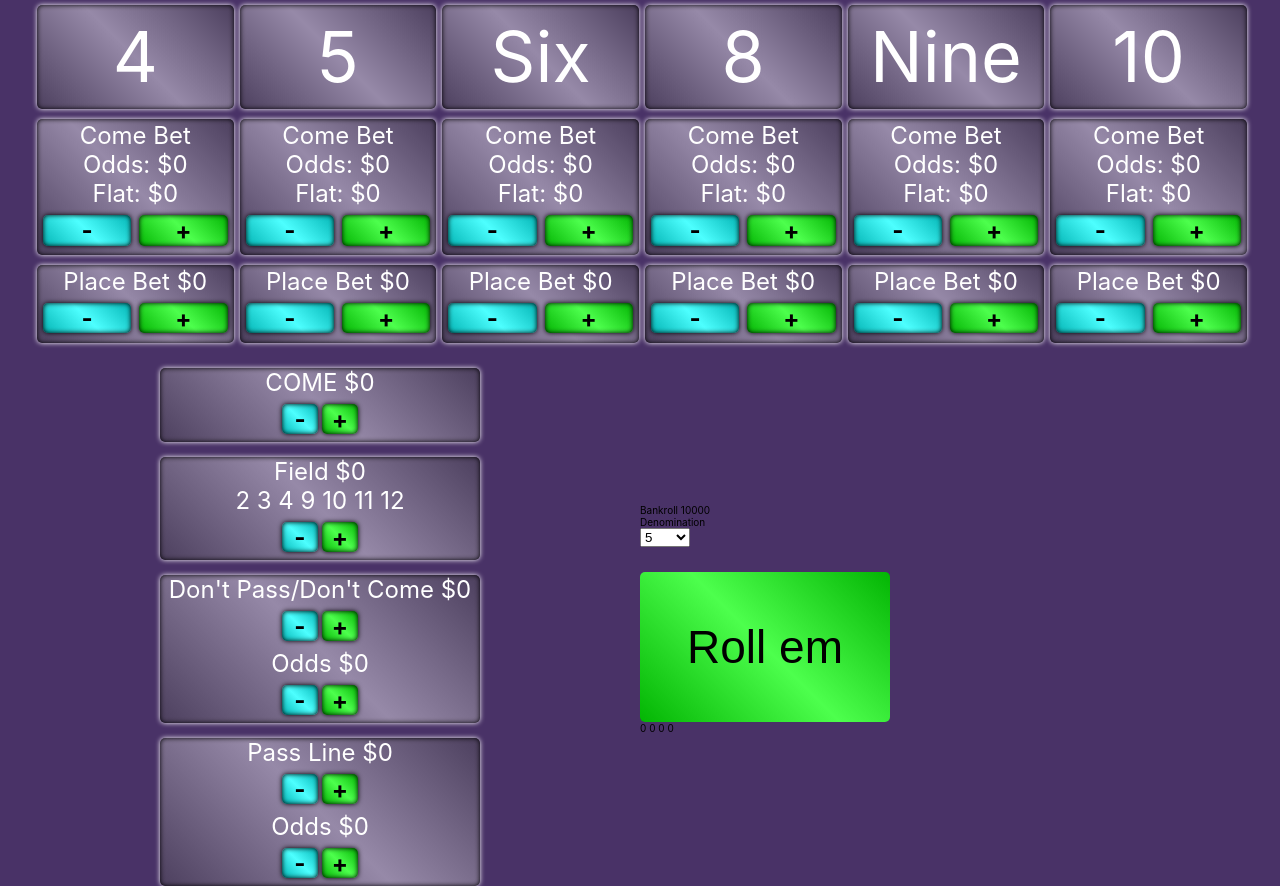
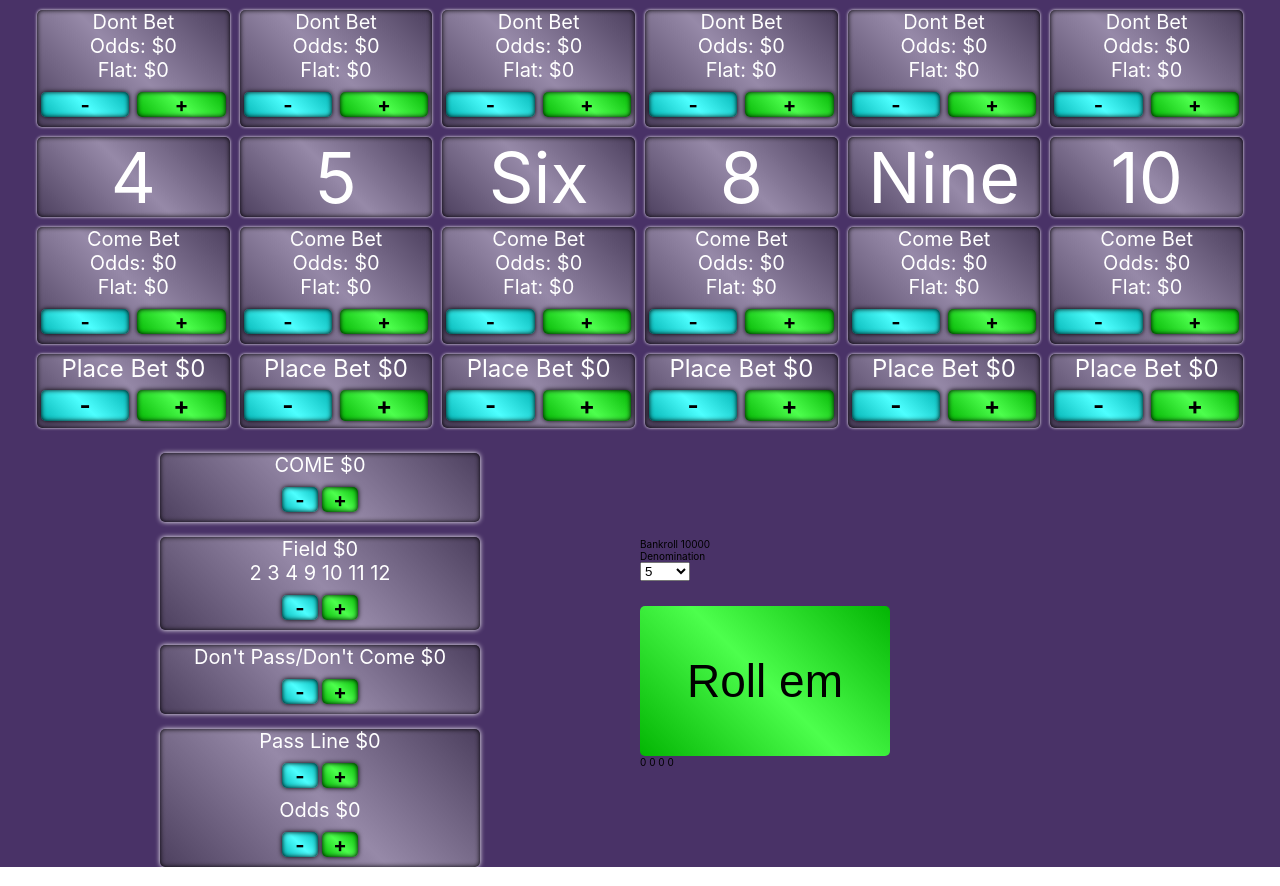
Before and after one commit to jgharris314/craps2021, a React (Create React App) app in the folder front-end/: page / in a window 1280 px wide. Built offline with nearby package versions, Linux system fonts and the light colour scheme.

Commit message:
added dont to number section. renamed placebets to number section. stylez

```diff
--- a/front-end/src/components/Craps/Craps.js
+++ b/front-end/src/components/Craps/Craps.js
@@ -1,6 +1,6 @@
 import React, { useState, useEffect, useCallback } from "react";
 import { StyledCraps } from "./craps.styles";
-import PlaceBets from "./components/PlaceBets/PlaceBets";
+import NumberSection from "./components/PlaceBets/NumberSection";
 import ComeBet from "./components/ComeBet/ComeBet";
 import Field from "./components/Field/Field";
 import PassLine from "./components/PassLine/PassLine";
@@ -13,6 +13,9 @@ const Craps = () => {
 		comeBetFlats: { 4: 0, 5: 0, 6: 0, 8: 0, 9: 0, 10: 0 },
 		comeBetOdds: { 4: 0, 5: 0, 6: 0, 8: 0, 9: 0, 10: 0 },
 		comeBet: 0,
+		dontBetFlats: { 4: 0, 5: 0, 6: 0, 8: 0, 9: 0, 10: 0 },
+		dontBetOdds: { 4: 0, 5: 0, 6: 0, 8: 0, 9: 0, 10: 0 },
+		dontBet: 0,
 		fieldBet: 0,
 		passLine: 0,
 		passLineOdds: 0,
@@ -34,7 +37,7 @@ const Craps = () => {
 	const [dieOne, setdieOne] = useState(0);
 	const [dieTwo, setdieTwo] = useState(0);
 	const [dieTotal, setDieTotal] = useState(dieOne + dieTwo);
-	let rollCount = 0;
+
 	const rollDice = useCallback(() => {
 		setDieTotal(0);
 		setdieOne(0);
@@ -444,7 +447,7 @@ const Craps = () => {
 	];
 	return (
 		<StyledCraps>
-			<PlaceBets
+			<NumberSection
 				bets={bets}
 				setBets={setBets}
 				bankroll={bankroll}
--- a/front-end/src/components/Craps/components/DontBet/DontBet.js
+++ b/front-end/src/components/Craps/components/DontBet/DontBet.js
@@ -1,36 +1,49 @@
 import React from "react";
-import { StyledComeBet } from "../ComeBet/come-bet.styles";
+
 import { StyledDontBet } from "./dont-bet.styles";
 
-const DontBet = () => {
+const DontBet = ({
+	bets,
+	setBets,
+	bankroll,
+	setBankroll,
+	incrementValue,
+	rerender,
+	setRerender,
+	pointOnNumber,
+	maxOdds,
+}) => {
+	const handleDontBetFlatIncrease = () => {
+		if (bankroll >= incrementValue) {
+			setBets(bets, (bets.dontBet += incrementValue));
+			setBankroll((bankroll -= incrementValue));
+		}
+		setRerender(!rerender);
+	};
+
+	const handleDontBetFlatDecrease = () => {
+		//if the bet is smaller than the increment, just give bet back.
+		if (bets.dontBet < incrementValue) {
+			setBankroll((bankroll += bets.dontBet));
+			setBets(bets, (bets.dontBet = 0));
+		} else {
+			setBets(bets, (bets.dontBet -= incrementValue));
+			setBankroll((bankroll += incrementValue));
+		}
+	};
 	return (
 		<StyledDontBet>
-			<div>Don't Pass/Don't Come $0</div>
+			<div>Don't Pass/Don't Come ${bets.dontBet}</div>
 			<div className="buttons">
 				<div
 					className="buttons-decrease"
-					// onClick={() => handlePassLineDecrease()}
+					onClick={() => handleDontBetFlatDecrease()}
 				>
 					-
 				</div>
 				<div
 					className="buttons-increase"
-					// onClick={() => handlePassLineIncrease()}
-				>
-					+
-				</div>
-			</div>
-			<div className="passLine-odds">Odds $0</div>
-			<div className="buttons">
-				<div
-					className="buttons-decrease"
-					// onClick={() => handlePassLineOddsDecrease()}
-				>
-					-
-				</div>
-				<div
-					className="buttons-increase"
-					// onClick={() => handlePassLineOddsIncrease()}
+					onClick={() => handleDontBetFlatIncrease()}
 				>
 					+
 				</div>
--- a/front-end/src/components/Craps/components/PlaceBets/PlaceBets.js
+++ b/front-end/src/components/Craps/components/PlaceBets/NumberSection.js
@@ -1,7 +1,7 @@
 import React, { useState, useEffect } from "react";
-import { StyledPlaceBets } from "./place-bets.styles";
+import { StyledNumberSection } from "./number-section.styles";
 
-const PlaceBets = ({
+const NumberSection = ({
 	bets,
 	setBets,
 	bankroll,
@@ -83,9 +83,35 @@ const PlaceBets = ({
 	};
 
 	return (
-		<StyledPlaceBets>
+		<StyledNumberSection>
 			{bettableNums.map((e, index) => (
 				<div key={index} className="placebet">
+					{/* Dont bets section */}
+					<div className="number-section">
+						<div className="number-section-title">Dont Bet</div>
+						<div className="number-section-value">
+							Odds: ${bets.dontBetOdds[e]}
+						</div>
+						<div className="comebet-value">
+							Flat: ${bets.dontBetFlats[e]}
+						</div>
+
+						<div className="buttons">
+							<div
+								className="buttons-decrease"
+								// onClick={() => handleComeBetOddsDecrease(e)}
+							>
+								-
+							</div>
+							<div
+								// onClick={() => handleComeBetOddsIncrease(e)}
+								className="buttons-increase"
+							>
+								+
+							</div>
+						</div>
+					</div>
+					{/* Number display */}
 					<div
 						className="placebet-number"
 						style={
@@ -96,12 +122,13 @@ const PlaceBets = ({
 					>
 						{e !== 6 && e !== 9 ? e : e === 6 ? "Six" : "Nine"}
 					</div>
-					<div className="comebet">
-						<div className="comebet-title">Come Bet</div>
-						<div className="comebet-value">
+					{/* Come bet section */}
+					<div className="number-section">
+						<div className="number-section-title">Come Bet</div>
+						<div className="number-section-value">
 							Odds: ${bets.comeBetOdds[e]}
 						</div>
-						<div className="comebet-value">
+						<div className="number-section-value">
 							Flat: ${bets.comeBetFlats[e]}
 						</div>
 
@@ -120,6 +147,7 @@ const PlaceBets = ({
 							</div>
 						</div>
 					</div>
+					{/* Place Bet Section */}
 					<div className="placebet-value">
 						<div>Place Bet ${bets.placeBets[e]}</div>
 
@@ -140,8 +168,8 @@ const PlaceBets = ({
 					</div>
 				</div>
 			))}
-		</StyledPlaceBets>
+		</StyledNumberSection>
 	);
 };
 
-export default PlaceBets;
+export default NumberSection;
--- a/front-end/src/components/Craps/components/PlaceBets/place-bets.styles.js
+++ b/front-end/src/components/Craps/components/PlaceBets/number-section.styles.js
@@ -1,6 +1,6 @@
 import styled from "styled-components";
 
-export const StyledPlaceBets = styled.div`
+export const StyledNumberSection = styled.div`
 	display: flex;
 	flex-direction: row;
 	width: 95%;
@@ -22,16 +22,16 @@ export const StyledPlaceBets = styled.div`
 			);
 			display: flex;
 			justify-content: center;
-			height: 100px;
+			height: 80px;
 			/* border: 1px solid black; */
-			box-shadow: 0px 0px 5px black inset, 0px 0px 5px white;
+			box-shadow: 0px 0px 5px black inset, 0px 0px 3px white;
 			border-radius: 5px;
 			align-items: center;
-			margin-bottom: 5px;
+			margin: 5px auto;
 			font-size: 7rem;
 			color: white;
 			width: 100%;
-			padding: 1%;
+			/* padding: 1%; */
 		}
 		&-value {
 			background-color: rgba(255, 255, 255, 0.18);
@@ -47,12 +47,12 @@ export const StyledPlaceBets = styled.div`
 			justify-content: center;
 			font-size: 2.4rem;
 			/* border: 1px solid black; */
-			box-shadow: 0px 0px 5px black inset, 0px 0px 5px white;
+			box-shadow: 0px 0px 5px black inset, 0px 0px 3px white;
 			border-radius: 5px;
 			align-items: center;
 			color: white;
 			margin: 5px auto;
-			padding: 1%;
+			/* padding: 1%; */
 		}
 	}
 
@@ -99,7 +99,7 @@ export const StyledPlaceBets = styled.div`
 		}
 	}
 
-	.comebet {
+	.number-section {
 		background-color: rgba(255, 255, 255, 0.18);
 		background-image: linear-gradient(
 			45deg,
@@ -112,12 +112,12 @@ export const StyledPlaceBets = styled.div`
 		justify-content: center;
 		width: 100%;
 		/* border: 1px solid black; */
-		box-shadow: 0px 0px 5px black inset, 0px 0px 5px white;
+		box-shadow: 0px 0px 5px black inset, 0px 0px 3px white;
 		border-radius: 5px;
 		align-items: center;
 		color: white;
 		margin: 5px auto;
-		padding: 1%;
-		font-size: 2.4rem;
+		/* padding: 1%; */
+		font-size: 2rem;
 	}
 `;
--- a/front-end/src/components/Craps/craps.styles.js
+++ b/front-end/src/components/Craps/craps.styles.js
@@ -66,7 +66,7 @@ export const StyledCraps = styled.div`
 		color: white;
 		margin-top: 15px;
 		justify-content: center;
-		font-size: 2.4rem;
+		font-size: 2rem;
 		text-align: center;
 
 		.buttons {
```
